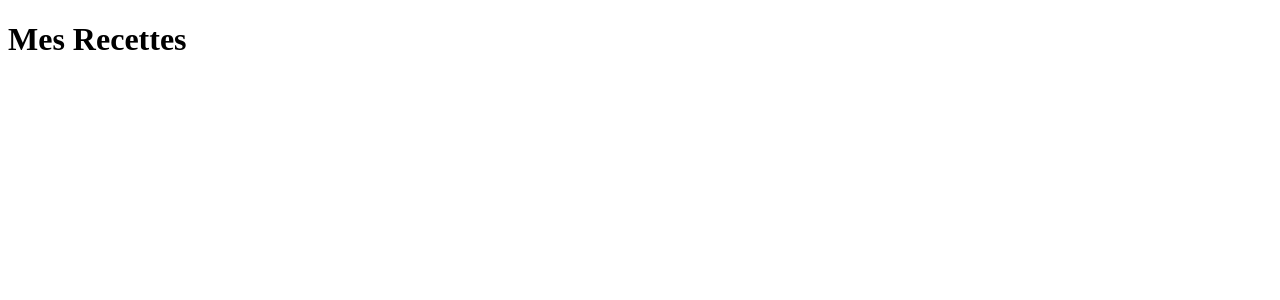
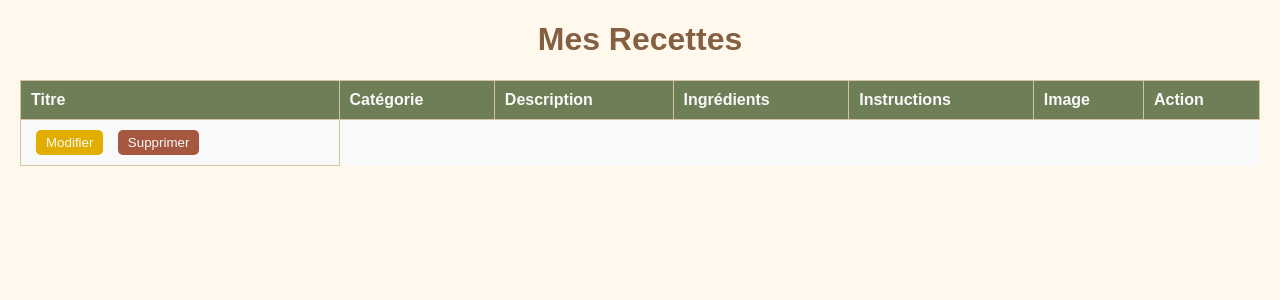
Before and after one commit to ValisoaAngelica/Recette, a Flask app: page /listes in a window 1280 px wide. Shown: the top 300 px of the page. Run offline with Flask 3, Linux system fonts and the light colour scheme.

Commit message:
Interface liste

```diff
--- a/app/route.py
+++ b/app/route.py
@@ -103,6 +103,7 @@ def add():
 
 @home_bp.route('/listes')
 def liste():
+
     return render_template('liste.html')
 # @home_bp.route('/deleteRecette/<int : id_recette>')
 # def deleteRecette(id_recette):
--- a/templates/liste.html
+++ b/templates/liste.html
@@ -3,9 +3,104 @@
 <head>
     <meta charset="UTF-8">
     <meta name="viewport" content="width=device-width, initial-scale=1.0">
-    <title>Document</title>
+    <title>Mes Recettes</title>
+    <style>
+        :root {
+            --brown-rustic: #855f42;
+            --beige-light: #fff8ec;
+            --olive-green: #6e7e56;
+            --off-white: #f9f9f9;
+            --taupe-grey: #d4c5a0;
+            --dark-brown: #4a3f35;
+            --terracotta-orange: #c97c5d;
+            --smoky-blue: #7296a6;
+            --brick-red: #a5573f;
+            --mustard-yellow: #e1ad01;
+        }
+
+        body {
+            font-family: Arial, sans-serif;
+            margin: 20px;
+            background-color: var(--beige-light);
+            color: var(--dark-brown);
+        }
+
+        h1 {
+            color: var(--brown-rustic);
+            text-align: center;
+        }
+
+        table {
+            width: 100%;
+            border-collapse: collapse;
+            margin-top: 20px;
+            background-color: var(--off-white);
+        }
+
+        th, td {
+            border: 1px solid var(--taupe-grey);
+            padding: 10px;
+            text-align: left;
+        }
+
+        th {
+            background-color: var(--olive-green);
+            color: var(--off-white);
+        }
+
+        tr:nth-child(even) {
+            background-color: var(--beige-light);
+        }
+
+        tr:nth-child(odd) {
+            background-color: var(--off-white);
+        }
+
+        .actions button {
+            margin: 0 5px;
+            padding: 5px 10px;
+            border: none;
+            border-radius: 5px;
+            cursor: pointer;
+        }
+
+        .edit {
+            background-color: var(--mustard-yellow);
+            color: var(--off-white);
+        }
+
+        .delete {
+            background-color: var(--brick-red);
+            color: var(--off-white);
+        }
+
+        .edit:hover {
+            background-color: var(--terracotta-orange);
+        }
+
+        .delete:hover {
+            background-color: var(--dark-brown);
+        }
+    </style>
 </head>
 <body>
     <h1>Mes Recettes</h1>
+    <table>
+        <thead>
+            <tr>
+                <th>Titre</th>
+                <th>Catégorie</th>
+                <th>Description</th>
+                <th>Ingrédients</th>
+                <th>Instructions</th>
+                <th>Image</th>
+                <th>Action</th>
+            </tr>
+        </thead>
+        <td class="actions">
+            <button class="edit">Modifier</button>
+            <button class="delete">Supprimer</button>
+        </td>
+    </table>
 </body>
 </html>
```
